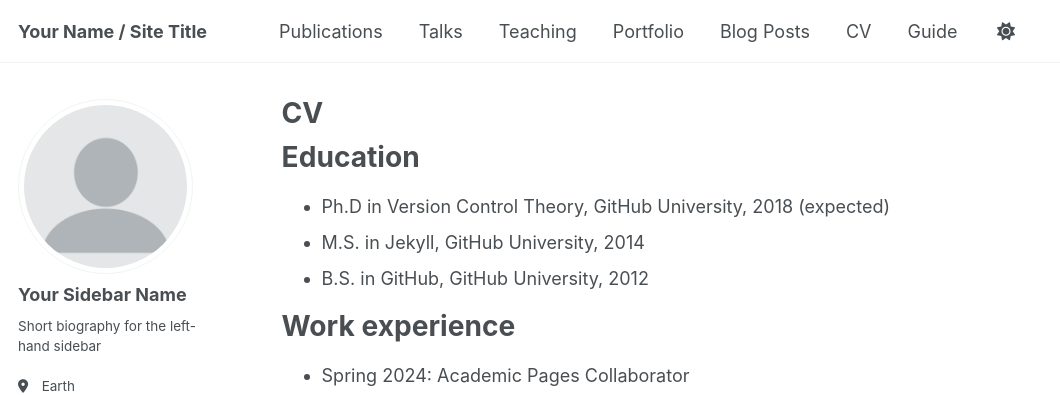
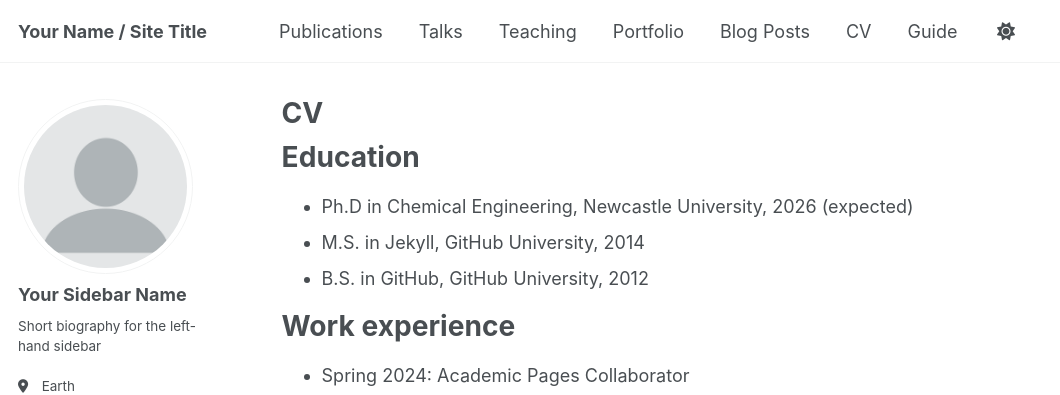
Before and after one commit to MengPan-chem/meng_academicpages.github.io, a Jekyll site: the page built from _pages/cv.md, in a window 1280 px wide and 900 px high. Shown: the top 395 px of the window, without its empty margins (0-1060 px from the left). Built offline with Jekyll 4.4.1, drawn with Linux system fonts in a browser that asks for light colours; some web fonts are replaced; a script that is not in the unit is left out.

Commit message:
Update cv.md

```diff
--- a/_pages/cv.md
+++ b/_pages/cv.md
@@ -11,7 +11,7 @@ redirect_from:
 
 Education
 ======
-* Ph.D in Version Control Theory, GitHub University, 2018 (expected)
+* Ph.D in Chemical Engineering, Newcastle University, 2026 (expected)
 * M.S. in Jekyll, GitHub University, 2014
 * B.S. in GitHub, GitHub University, 2012
 
```
